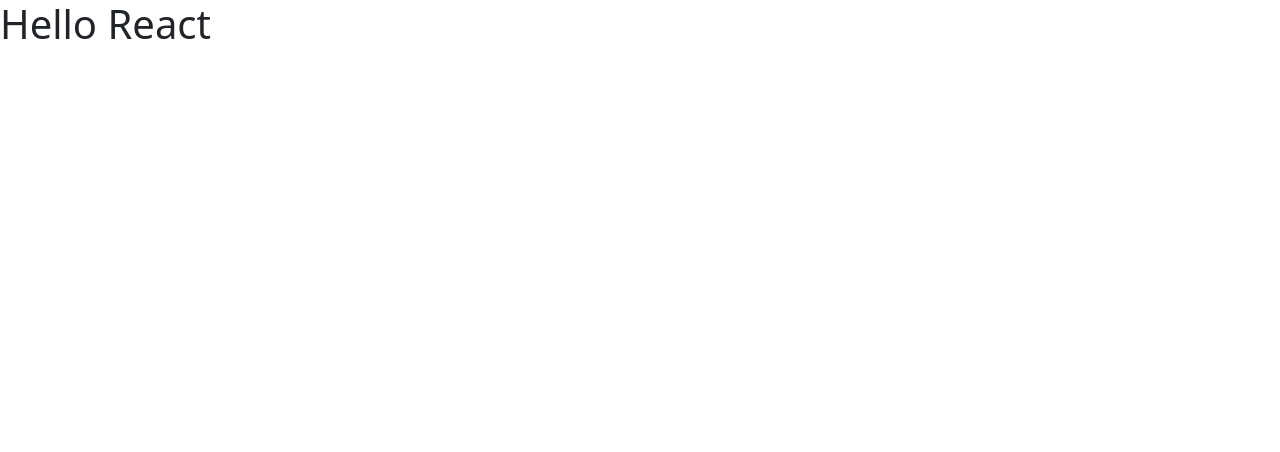
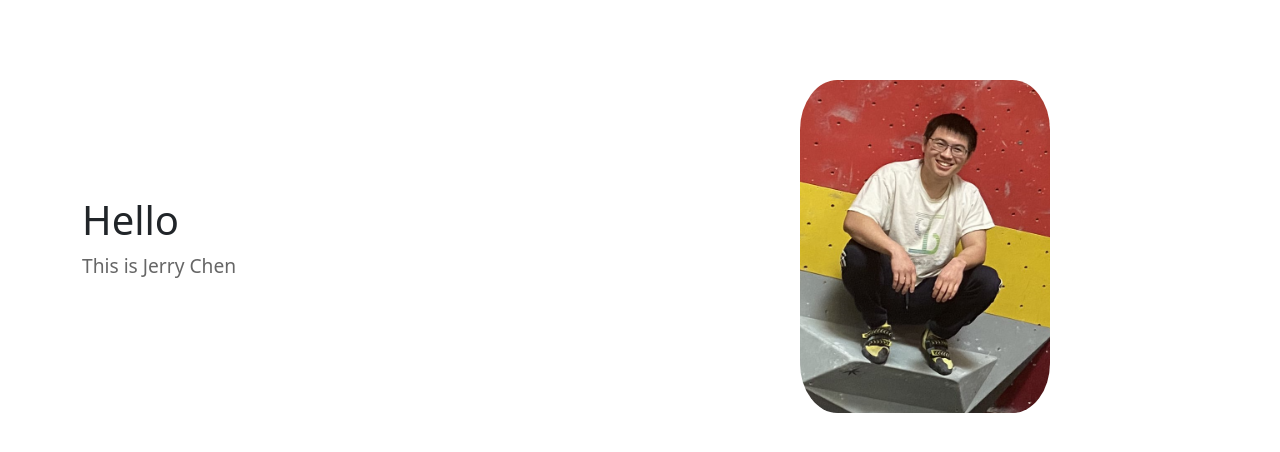
Before and after one commit to jerryvchen/jerryvchen.github.io, a React (Vite) app: page / in a window 1280 px wide. Shown: the top 452 px of the page. Built offline with nearby package versions, Linux system fonts and the light colour scheme.

Commit message:
added home page

```diff
--- a/src/App.tsx
+++ b/src/App.tsx
@@ -1,9 +1,10 @@
 import * as React from 'react';
+import Home from './pages/Home';
 
 function App() {
   return (
     <div>
-      <h1>Hello React</h1>
+      <Home />
     </div>
   );
 }
--- /dev/null
+++ b/src/pages/Home.scss
@@ -0,0 +1,18 @@
+.home-container {
+    margin-top: 5rem;
+}
+
+.home-image {
+    max-width: 250px;
+    border-radius: 15%;
+}
+
+h1 {
+    font-size: 2.5rem;
+    color: #333;
+}
+
+p {
+    font-size: 1.2rem;
+    color: #666;
+}
--- /dev/null
+++ b/src/pages/Home.tsx
@@ -0,0 +1,24 @@
+import React from "react";
+import './Home.scss';
+
+const Home: React.FC = () => {
+    return (
+        <div className="container home-container">
+            <div className="row align-items-center">
+                <div className="col-md-6">
+                    <h1>Hello</h1>
+                    <p>This is Jerry Chen</p>
+                </div>
+                <div className="col-md-6 text-center">
+                    <img
+                     src="src/assets/jerryvc_photo.png"
+                     alt="Photo of Jerry Chen"
+                     className="home-image"
+                    />
+                </div>
+            </div>
+        </div>
+    );
+};
+
+export default Home;
```
